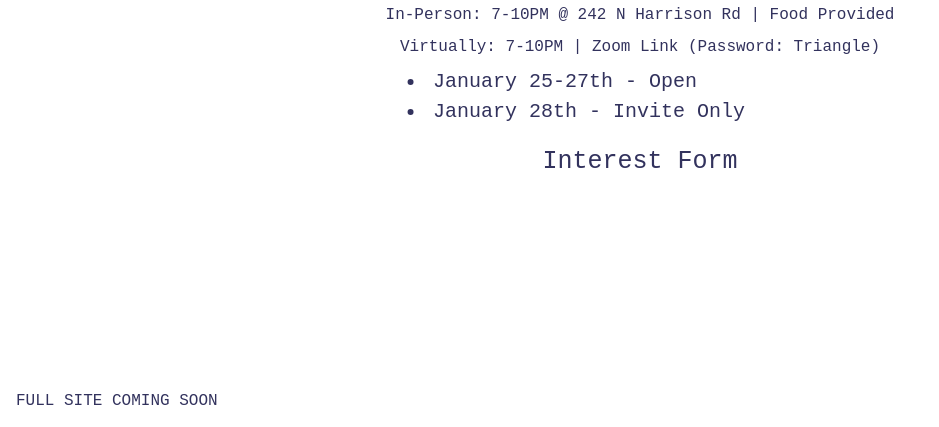
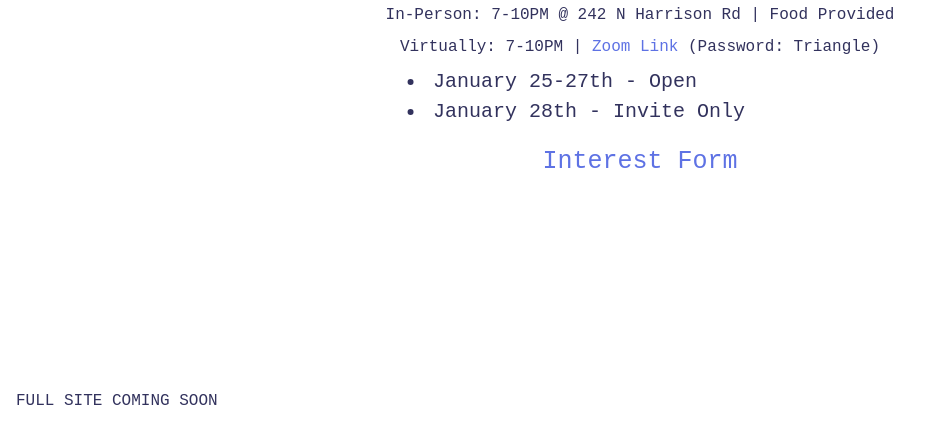
Before and after one commit to msutrianglefraternity/msutrianglefraternity.github.io, a website: page index.html in a window 1280 px wide. Shown: the part 378-805 px from the top of the page, without its empty margins (0-939 px from the left). Drawn offline with Linux system fonts and the light colour scheme.

Commit message:
link color

```diff
--- a/assets/css/comingsoon.css
+++ b/assets/css/comingsoon.css
@@ -83,6 +83,31 @@ img {
   margin-top: .5em;
 }
 
-a {
+/*a {
   color: #32325d;
 }
+
+
+a:link {
+  color: green;
+  background-color: transparent;
+  text-decoration: none;
+}
+
+a:visited {
+  color: pink;
+  background-color: transparent;
+  text-decoration: none;
+}
+
+a:hover {
+  color: red;
+  background-color: transparent;
+  text-decoration: underline;
+}
+
+a:active {
+  color: yellow;
+  background-color: transparent;
+  text-decoration: underline;
+}/*
```
Also changed, not shown: index.html (+1 -1 lines).
